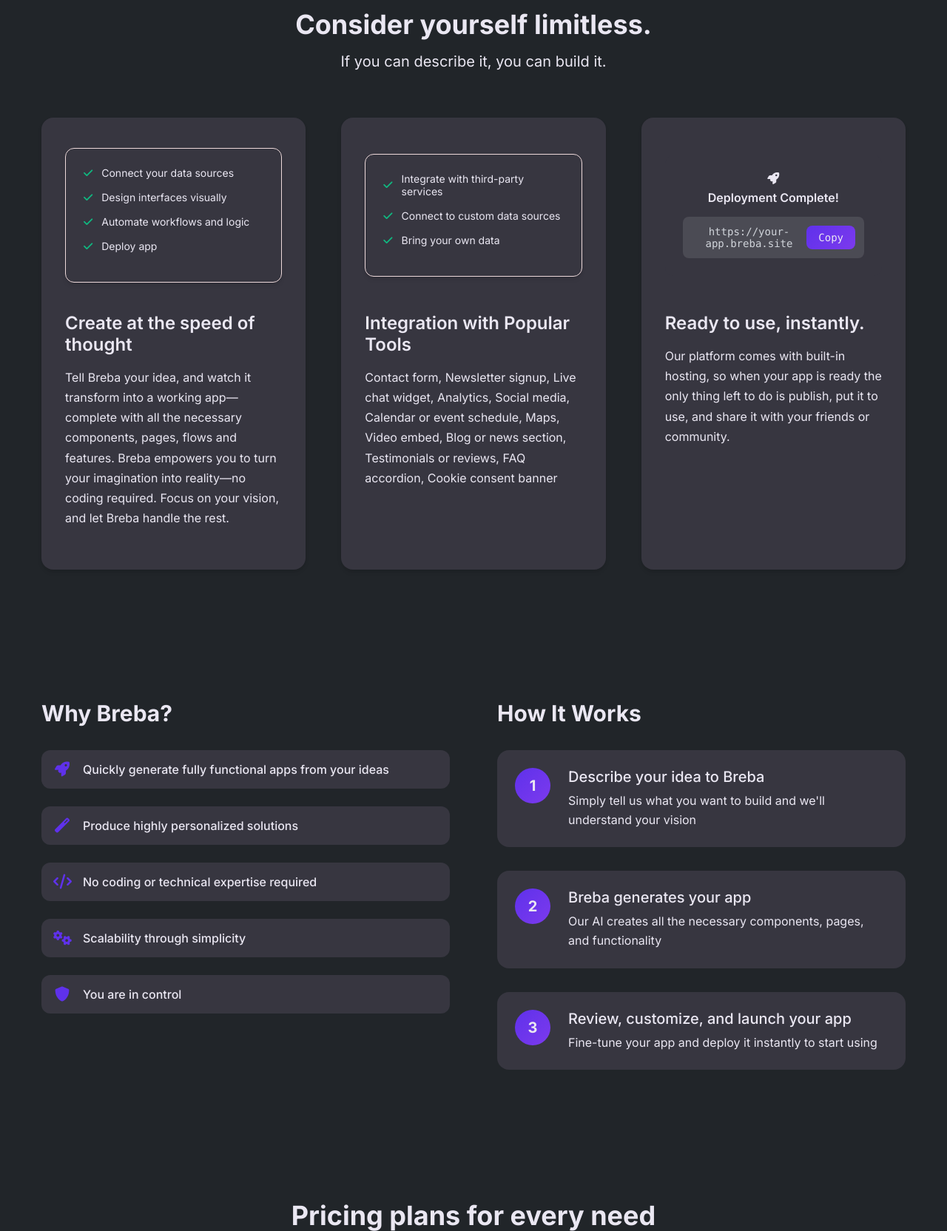
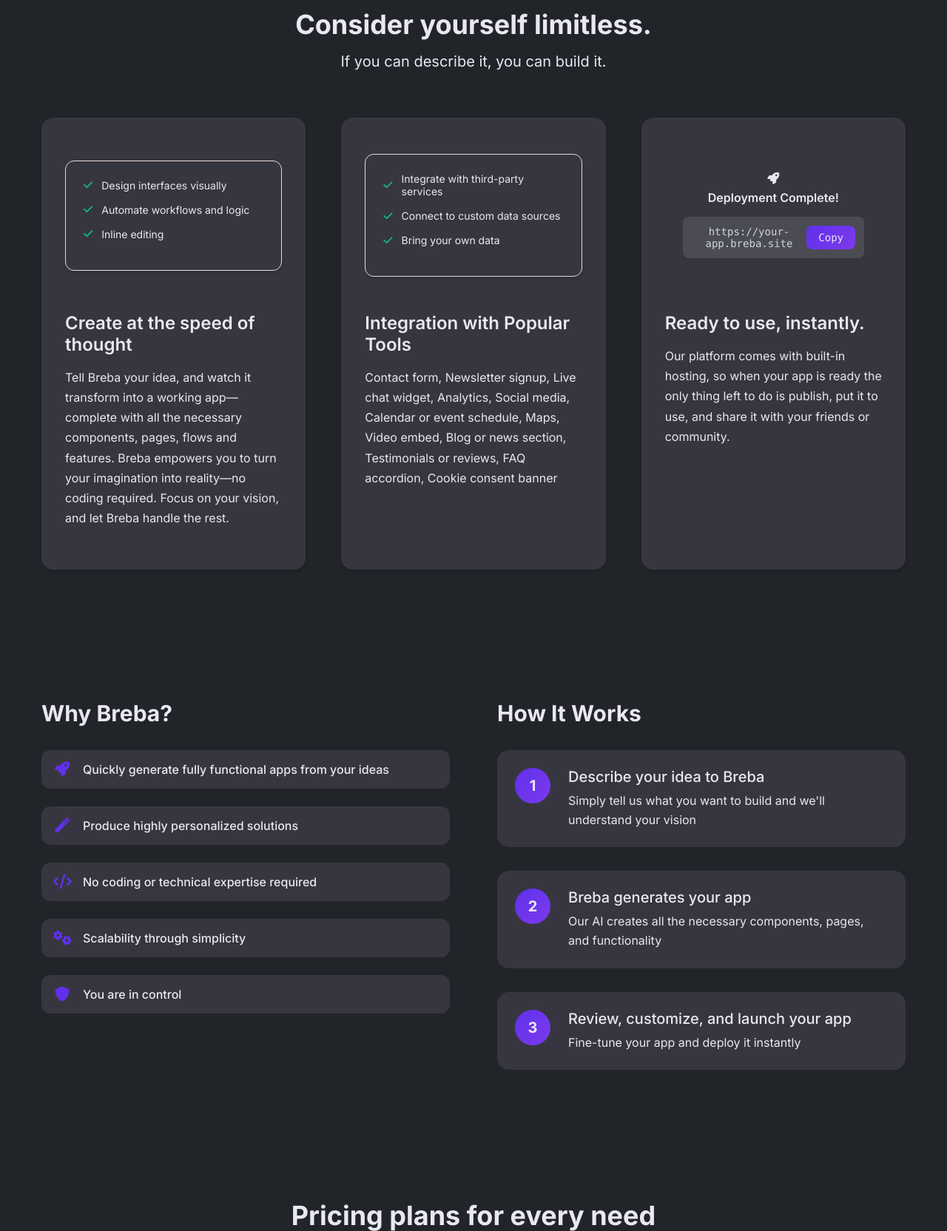
Before and after one commit to mhbrk/disc-site, a FastAPI app: page / in a window 1280 px wide. Shown: the part 722-2386 px from the top of the page at 74% size. Run offline with FastAPI, Linux system fonts and the light colour scheme; parts of the project's set-up code (start-up, migrations or seed data) failed here and were passed over.

Commit message:
adjust some wording

```diff
--- a/breba_app/templates/home.html
+++ b/breba_app/templates/home.html
@@ -252,10 +252,6 @@
                     <div class="progress-screen">
                         <div class="progress-item completed">
                             <i class="fas fa-check"></i>
-                            <span>Connect your data sources</span>
-                        </div>
-                        <div class="progress-item completed">
-                            <i class="fas fa-check"></i>
                             <span>Design interfaces visually</span>
                         </div>
                         <div class="progress-item completed">
@@ -264,7 +260,7 @@
                         </div>
                         <div class="progress-item completed">
                             <i class="fas fa-check"></i>
-                            <span>Deploy app</span>
+                            <span>Inline editing</span>
                         </div>
                     </div>
                 </div>
@@ -378,7 +374,7 @@
                         <div class="step-number">3</div>
                         <div class="step-content">
                             <h5>Review, customize, and launch your app</h5>
-                            <p>Fine-tune your app and deploy it instantly to start using</p>
+                            <p>Fine-tune your app and deploy it instantly</p>
                         </div>
                     </div>
                 </div>
```
